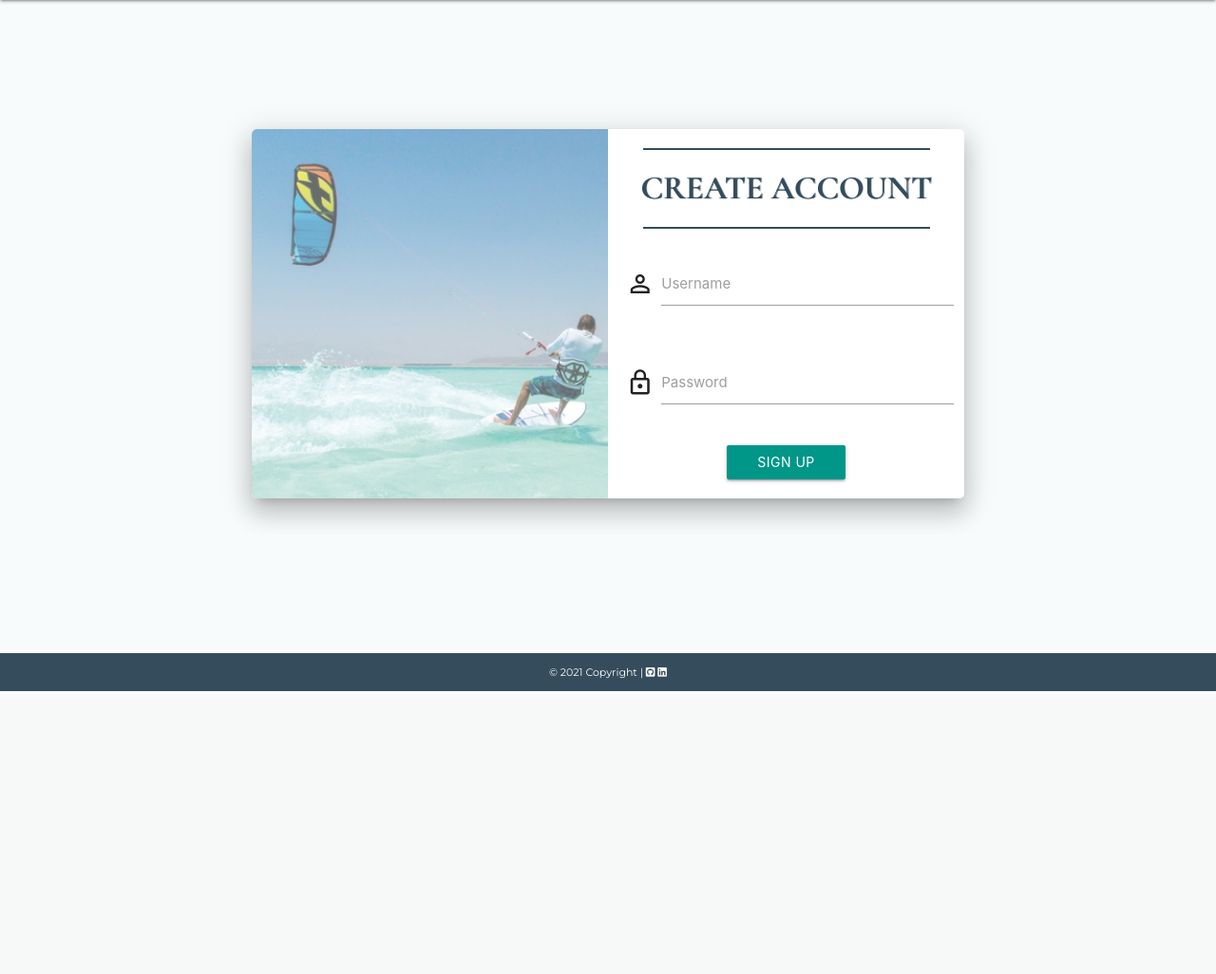
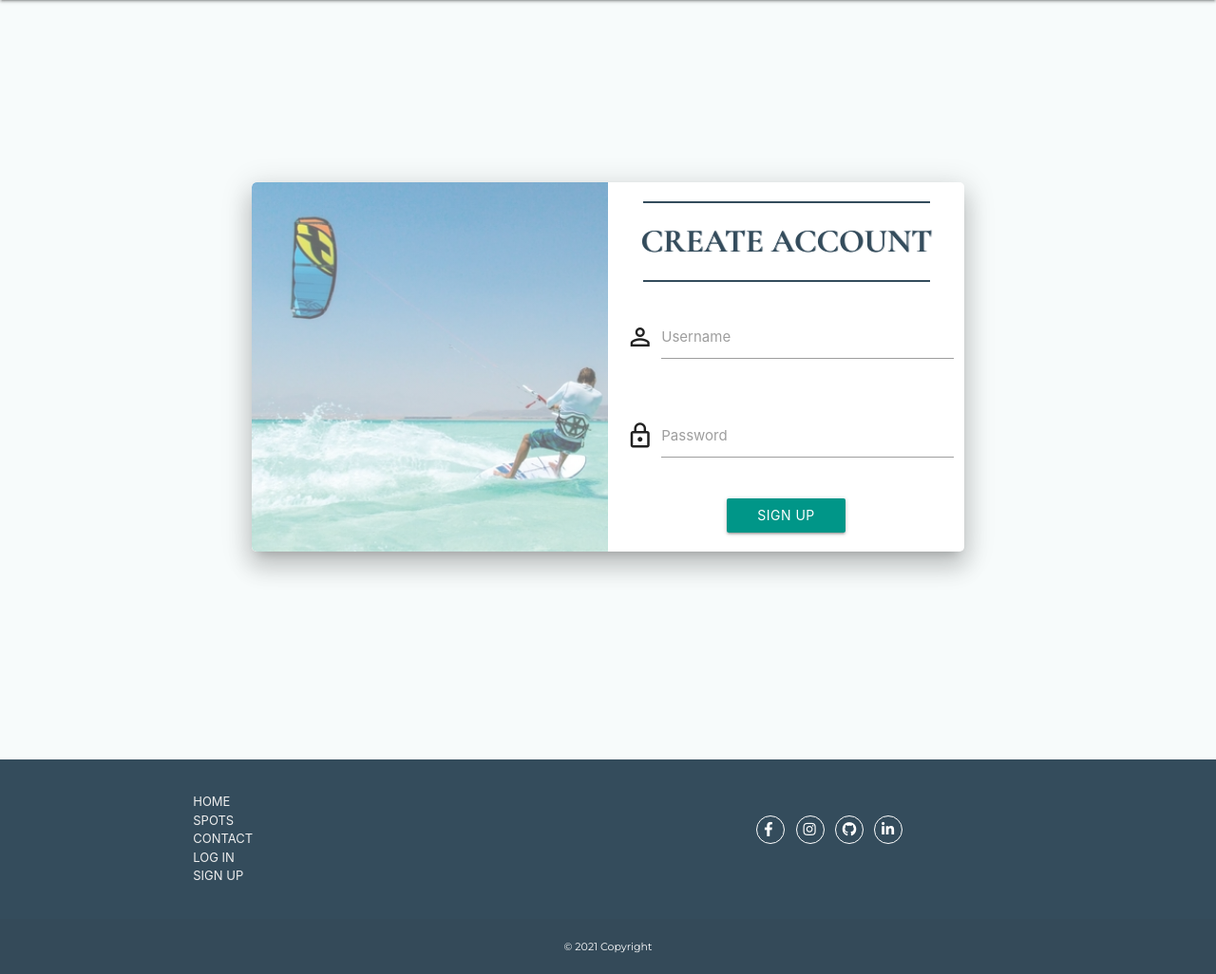
Before and after one commit to kristinabog/eu-kite-spots, a Flask app: page /sign_up in a window 1280 px wide. Shown: the part 64-1090 px from the top of the page at 95% size. Before the commit the page ends 792 px from the top, so only its background shows below. Run offline with Flask 2, Linux system fonts and the light colour scheme; some libraries are stand-ins or nearby versions.

Commit message:
Add another row to footer for footer links and social media icons

```diff
--- a/static/css/style.css
+++ b/static/css/style.css
@@ -164,7 +164,7 @@ hr.hr-intro {
 /* ---------------- Log In and Sign Up */
 
 .login-container {
-    height: 86vh;
+    height: 100vh;
 }
 
 .login-wrap {
@@ -205,6 +205,63 @@ hr.hr-intro {
     font-size: 2.3rem;
 }
 
+/*----------------- Footer */
+
+.page-footer {
+    background-color: #344c5c;
+}
+
+.footer-copyright {
+    min-height: 40px;
+    font-size: 11px;
+    font-family: 'Montserrat', sans-serif;
+}
+
+.fab {
+    color: #fff;
+}
+
+#social-media ul li {
+    display: inline-block;
+    vertical-align: top;
+    margin-left: 7px;
+}
+
+#social-media ul li a {
+    border: 1px solid #fff;
+    border-radius: 50%;
+    color: #fff;
+    display: inline-block;
+    font-size: 15px;
+    height: 30px;
+    padding: 3px 7px;
+    width: 30px;
+    transition: .5s;
+}
+
+#social-media ul li a:hover {
+    background-color:#8199a9;
+}
+
+#footer-links ul li {
+    text-transform: uppercase;
+    font-size: 13px;
+}
+
+/*---------- Media Queries */
+
+@media only screen and (max-width: 780px) and (min-width: 600px) {
+
+    .login-wrap {
+        width: 37rem;
+        height: 29rem;
+    }
+
+    .login-left {
+        height: 29rem;
+    }
+}
+
 @media only screen and (max-width: 630px) {
     .login-wrap {
         display: block;
@@ -222,37 +279,6 @@ hr.hr-intro {
 
     .login-right {
         height: 10rem;
-    }
-}
-
-/*----------------- Footer */
-
-.footer-copyright {
-    min-height: 40px;
-    font-size: 11px;
-    font-family: 'Montserrat', sans-serif;
-    background: #344c5c;
-}
-
-.fab {
-    color: #fff;
-}
-
-.fab:hover {
-    color:#c1e1ec;
-}
-
-/*---------- Media Queries */
-
-@media only screen and (max-width: 780px) and (min-width: 600px) {
-
-    .login-wrap {
-        width: 37rem;
-        height: 29rem;
-    }
-
-    .login-left {
-        height: 29rem;
     }
 }
 
@@ -280,6 +306,13 @@ hr.hr-intro {
     }
 }
 
+@media only screen and (max-width: 373px) {
+    #social-media ul li {
+        margin-left: 0px;
+        margin-bottom: 7px;
+    }
+}
+
 @media only screen and (max-width: 360px) {
     #logo {
         margin-top: 5px;
--- a/templates/base.html
+++ b/templates/base.html
@@ -57,12 +57,33 @@
     {% endblock %}
 </body>
 
-<footer>
-    <div class="footer-copyright lighten-2 valign-wrapper">
+<footer class="page-footer">
+    <div class="container">
+        <div class="row valign-wrapper">
+            <div class="col l6 s12" id="footer-links">
+                <ul>
+                  <li><a class="grey-text text-lighten-3" href="#!">Home</a></li>
+                  <li><a class="grey-text text-lighten-3" href="#!">Spots</a></li>
+                  <li><a class="grey-text text-lighten-3" href="#!">Contact</a></li>
+                  <li><a class="grey-text text-lighten-3" href="#!">Log in</a></li>
+                  <li><a class="grey-text text-lighten-3" href="#!">Sign Up</a></li>
+                </ul>
+            </div>
+            <div class="col l4 offset-l2 s12" id="social-media">
+                <div class="row" class="center-align valign-wrapper">
+                    <ul>
+                    <li><a class="grey-text text-lighten-3" href="https://www.facebook.com" target="_blank"><i class="fab fa-facebook-f"></i></a></li>
+                    <li><a class="grey-text text-lighten-3" href="https://www.instagram.com/" target="_blank"><i class="fab fa-instagram"></i></a></li>
+                    <li><a class="grey-text text-lighten-3" href="https://github.com/kristinabog" target="_blank"><i class="fab fa-github"></i></a></li>
+                    <li><a class="grey-text text-lighten-3" href="https://www.linkedin.com/in/kristina-bogdanovic-407918202/" target="_blank"><i class="fab fa-linkedin-in"></i></a></li>
+                    </ul>
+                </div>
+            </div>
+        </div>
+     </div>
+    <div class="footer-copyright valign-wrapper">
         <div class="container white-text center-align">
-            &copy; 2021 Copyright |
-            <a href="https://github.com/kristinabog"><i class="fab fa-github-square"></i></a>
-            <a href="https://www.linkedin.com/in/kristina-bogdanovic-407918202/"><i class="fab fa-linkedin"></i></a>
+            <p>&copy; 2021 Copyright</p>
         </div>
     </div>
 </footer>
```
